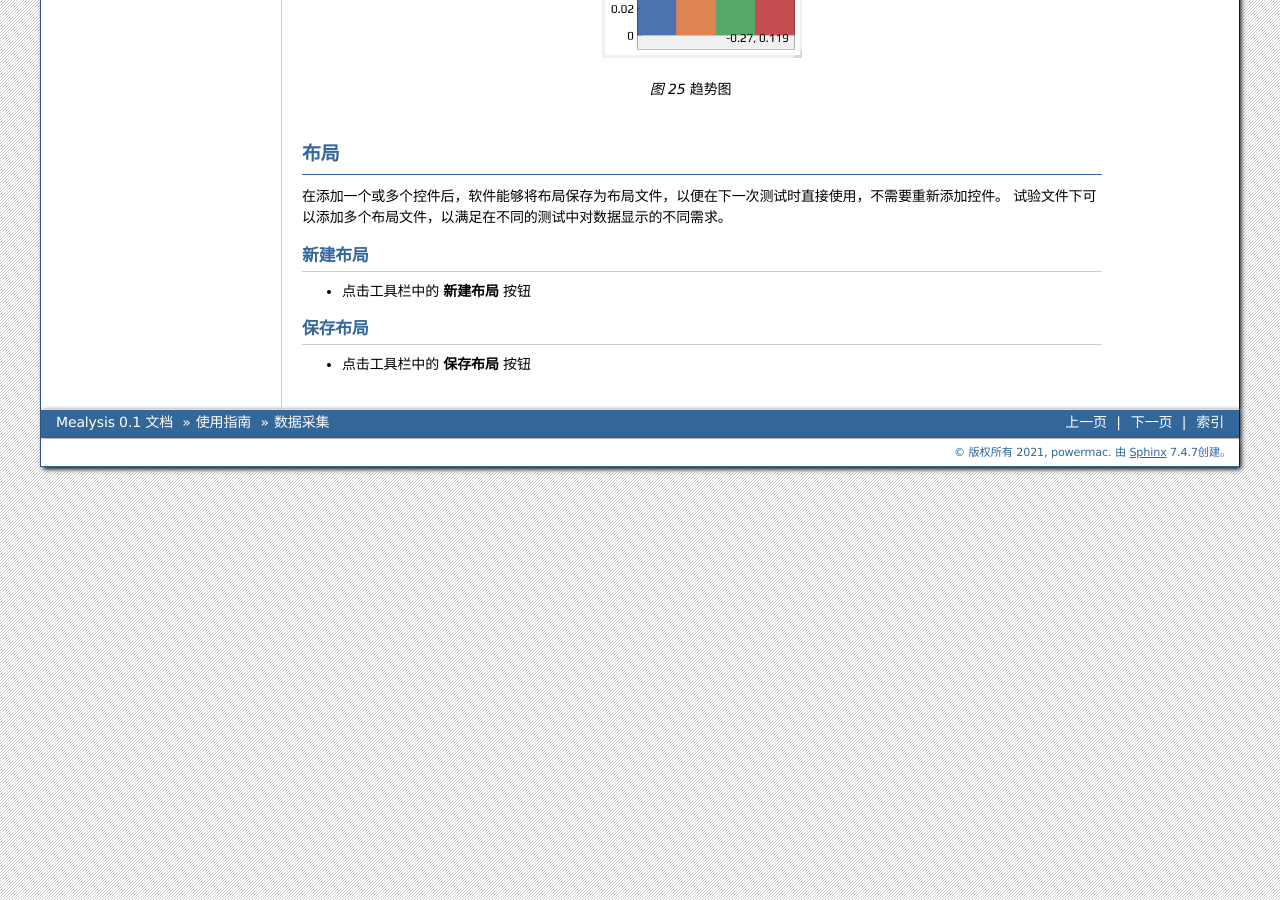
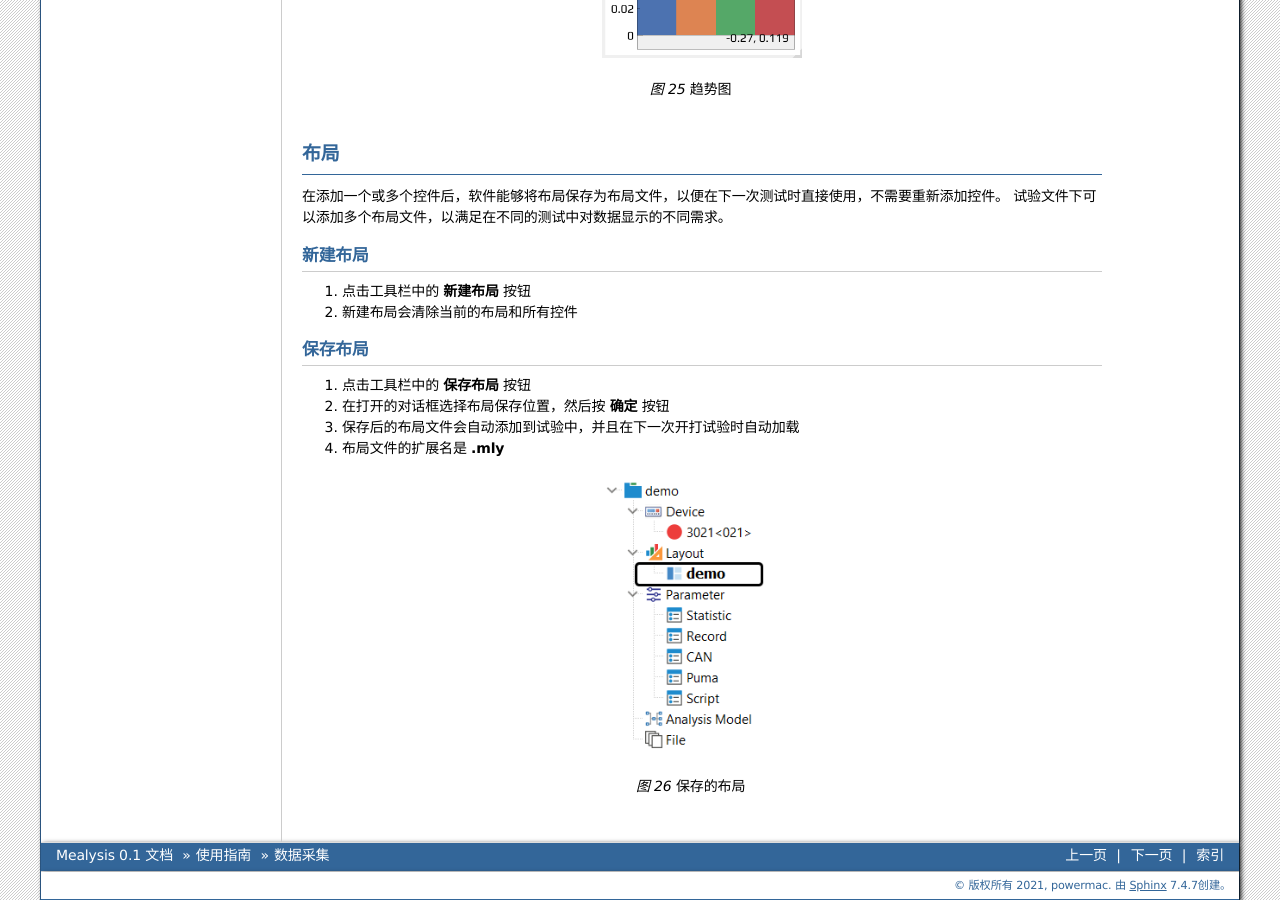
Before and after one commit to winningdaffy/mealysis_manual, a Sphinx documentation site: the page built from source/user_guide/data_acquisition.rst, in a window 1280 px wide and 900 px high, scrolled down 5252 px. Built offline with Sphinx 7.4.7, drawn with Linux system fonts in a browser that asks for light colours.

Commit message:
fix: 修改配置

```diff
--- a/source/user_guide/data_acquisition.rst
+++ b/source/user_guide/data_acquisition.rst
@@ -226,10 +226,22 @@
 新建布局
 ^^^^^^^^^^^^^
 
-- 点击工具栏中的 **新建布局** 按钮
+1. 点击工具栏中的 **新建布局** 按钮
+2. 新建布局会清除当前的布局和所有控件
 
 
 保存布局
 ^^^^^^^^^^^^^
 
-- 点击工具栏中的 **保存布局** 按钮
+1. 点击工具栏中的 **保存布局** 按钮
+2. 在打开的对话框选择布局保存位置，然后按 **确定** 按钮
+3. 保存后的布局文件会自动添加到试验中，并且在下一次开打试验时自动加载
+4. 布局文件的扩展名是 **.mly**
+
+.. figure:: /images/save_layout.png
+    :width: 200px
+    :alt: save layout
+    :align: center
+    :name: img_save_layout
+
+    保存的布局
```
Also changed, not shown: .readthedocs.yaml, source/images/save_layout.png (added).
